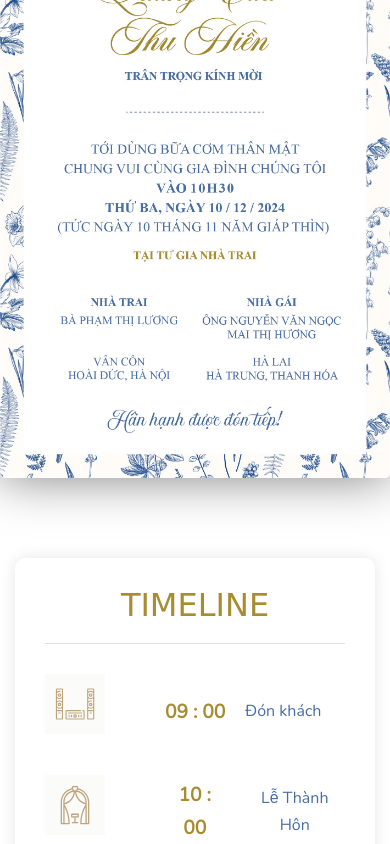
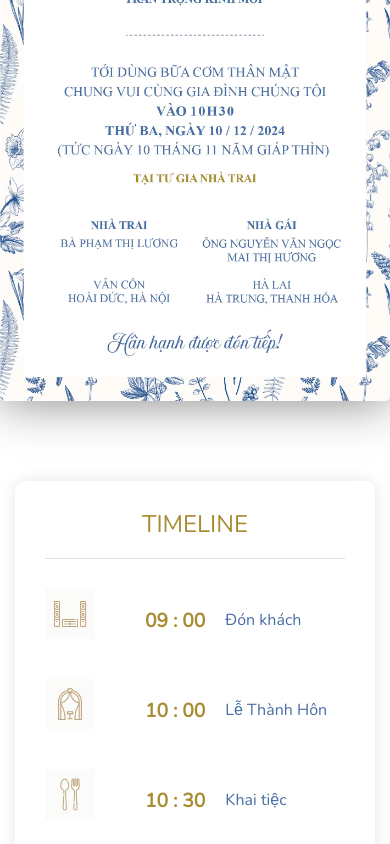
Before and after one commit to tungbui198/wedding-quangcau-thuhien, a plain HTML site: page index.html in a window 390 px wide. Shown: the part 2656-3500 px from the top of the page. Drawn offline with nearby package versions, Linux system fonts and the light colour scheme.

Commit message:
feat: optimize UX

```diff
--- a/css/main.css
+++ b/css/main.css
@@ -1741,8 +1741,8 @@ footer .copyright .block {
     border: none;
     color: #333;
     font-size: 1em;
-    padding: 10px 20px;
-    margin: 10px;
+    padding: 10px 10px;
+    margin: 5px;
     cursor: pointer;
     border-radius: 5px;
     transition: background-color 0.3s ease;
@@ -1773,8 +1773,8 @@ footer .copyright .block {
 }
 
 .timeline-title {
-    font-family: 'Great Vibes', cursive;
-    font-size: 2em;
+    font-family: 'Nunito', Arial, sans-serif;
+    font-size: 1.5em;
     color: #a78c32;
 }
 
@@ -1843,13 +1843,13 @@ footer .copyright .block {
     }
 
     .timeline-icon {
-        margin-right: 40px;
+        margin-right: 30px;
         flex-shrink: 0;
     }
 
     .timeline-icon img {
-        width: 60px; /* Smaller icon size for mobile */
-        height: 60px;
+        width: 50px; /* Smaller icon size for mobile */
+        height: 50px;
     }
 
     .timeline-content {
```
Also changed, not shown: images/slider/slider_3.jpg, 2 other files.
